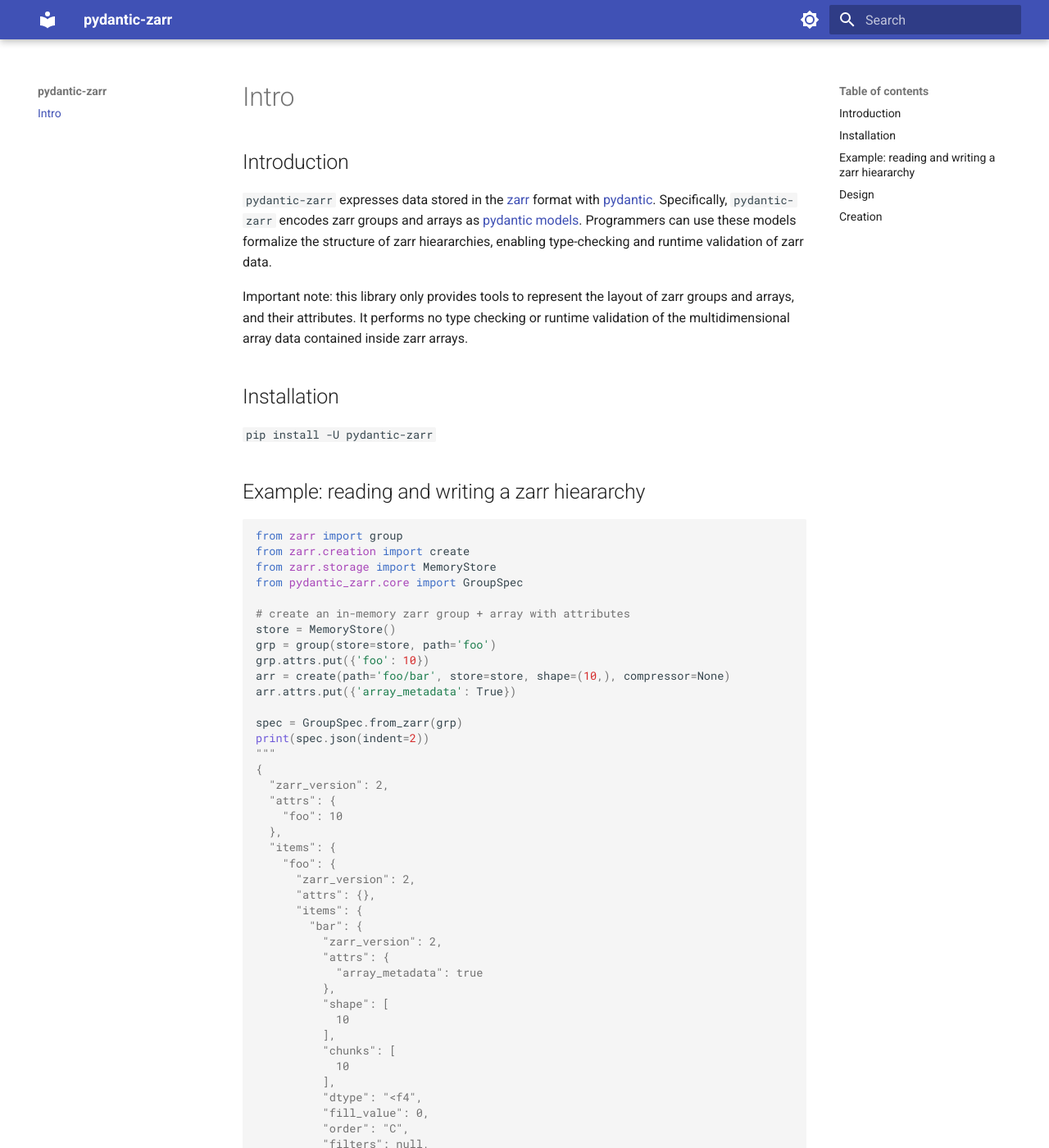
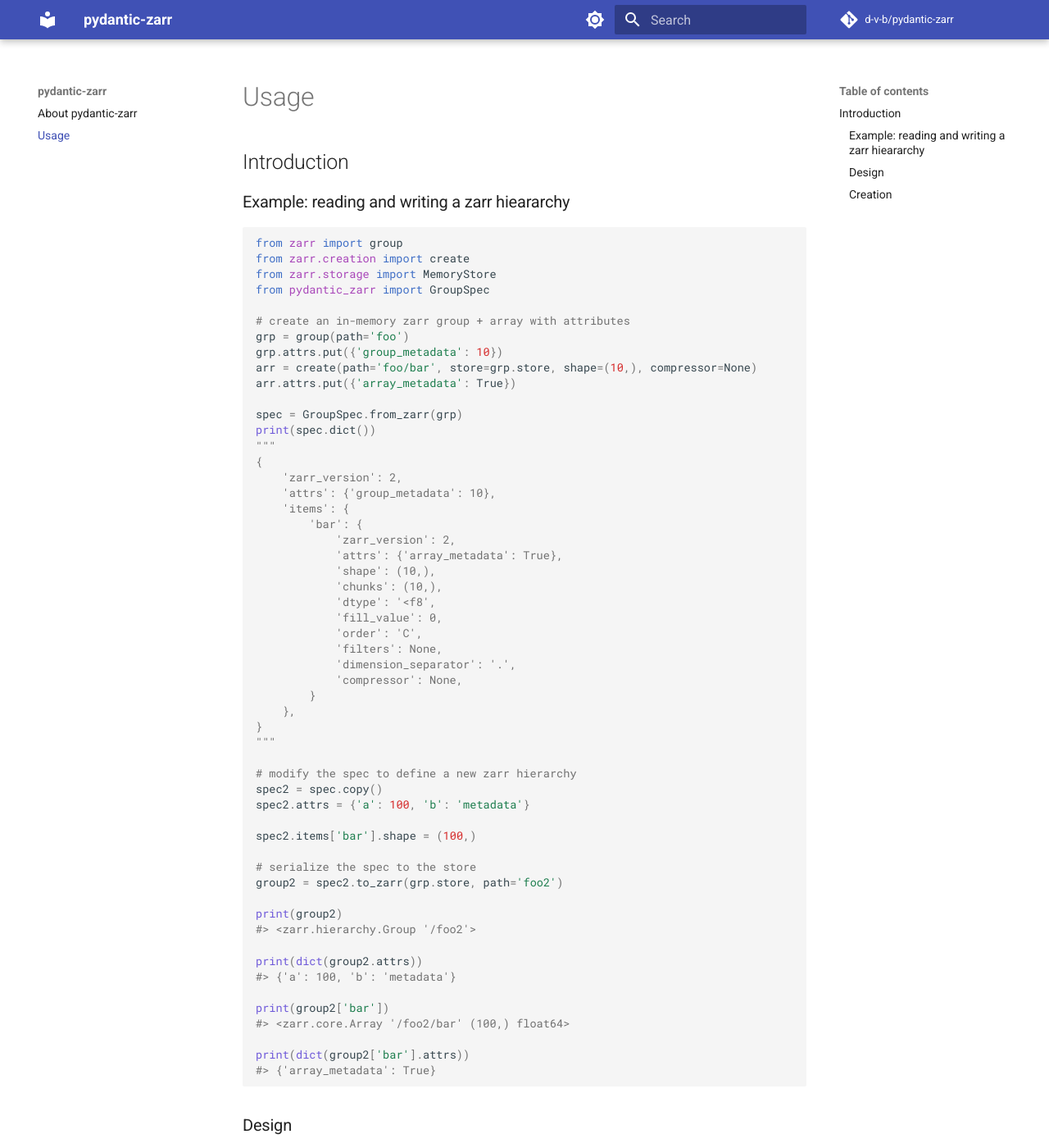
Before and after one commit to janelia-cellmap/pydantic-zarr, an MkDocs documentation site: the page built from docs/intro.md, in a window 1280 px wide and 1400 px high. Shown: the whole window at 82% size. Built offline with MkDocs 1.6.1 and Material for MkDocs 9.7.7, drawn with Linux system fonts in a browser that asks for light colours; comment, search, counter and statistics services are not loaded; some of the changed text lies outside the part shown.

Commit message:
feat: expand docs, add tests for examples

````diff
--- a/docs/intro.md
+++ b/docs/intro.md
@@ -1,63 +1,41 @@
 # Introduction
 
-`pydantic-zarr` expresses data stored in the [zarr](https://zarr.readthedocs.io/en/stable/) format with [pydantic](https://docs.pydantic.dev/1.10/). Specifically, `pydantic-zarr` encodes zarr groups and arrays as [pydantic models](https://docs.pydantic.dev/1.10/usage/models/). Programmers can use these models formalize the structure of zarr hieararchies, enabling type-checking and runtime validation of zarr data.
-
-Important note: this library only provides tools to represent the layout of zarr groups and arrays, and their attributes. It performs no type checking or runtime validation of the multidimensional array data contained inside zarr arrays.
 
 
-# Installation
-
-`pip install -U pydantic-zarr`
-
-# Example: reading and writing a zarr hieararchy
+## Example: reading and writing a zarr hieararchy
 
 ```python
 from zarr import group
 from zarr.creation import create
 from zarr.storage import MemoryStore
-from pydantic_zarr.core import GroupSpec
+from pydantic_zarr import GroupSpec
 
 # create an in-memory zarr group + array with attributes
-store = MemoryStore()
-grp = group(store=store, path='foo')
-grp.attrs.put({'foo': 10})
-arr = create(path='foo/bar', store=store, shape=(10,), compressor=None)
+grp = group(path='foo')
+grp.attrs.put({'group_metadata': 10})
+arr = create(path='foo/bar', store=grp.store, shape=(10,), compressor=None)
 arr.attrs.put({'array_metadata': True})
 
 spec = GroupSpec.from_zarr(grp)
-print(spec.json(indent=2))
+print(spec.dict())
 """
 {
-  "zarr_version": 2,
-  "attrs": {
-    "foo": 10
-  },
-  "items": {
-    "foo": {
-      "zarr_version": 2,
-      "attrs": {},
-      "items": {
-        "bar": {
-          "zarr_version": 2,
-          "attrs": {
-            "array_metadata": true
-          },
-          "shape": [
-            10
-          ],
-          "chunks": [
-            10
-          ],
-          "dtype": "<f4",
-          "fill_value": 0,
-          "order": "C",
-          "filters": null,
-          "dimension_separator": ".",
-          "compressor": null
+    'zarr_version': 2,
+    'attrs': {'group_metadata': 10},
+    'items': {
+        'bar': {
+            'zarr_version': 2,
+            'attrs': {'array_metadata': True},
+            'shape': (10,),
+            'chunks': (10,),
+            'dtype': '<f8',
+            'fill_value': 0,
+            'order': 'C',
+            'filters': None,
+            'dimension_separator': '.',
+            'compressor': None,
         }
-      }
-    }
-  }
+    },
 }
 """
 
@@ -68,7 +46,7 @@
 spec2.items['bar'].shape = (100,)
 
 # serialize the spec to the store
-group2 = spec2.to_zarr(store, path='foo2')
+group2 = spec2.to_zarr(grp.store, path='foo2')
 
 print(group2)
 #> <zarr.hierarchy.Group '/foo2'>
@@ -77,13 +55,13 @@
 #> {'a': 100, 'b': 'metadata'}
 
 print(group2['bar'])
-#> <zarr.core.Array '/foo2/bar' (100,) float32>
+#> <zarr.core.Array '/foo2/bar' (100,) float64>
 
 print(dict(group2['bar'].attrs))
 #> {'array_metadata': True}
 ```
 
-# Design
+## Design
 
 A Zarr group can be represented as two elements:
 
@@ -124,7 +102,7 @@
     """
     1 validation error for GroupSpec[GroupAttrs, TItem]
     attrs -> b
-    value is not a valid integer (type=type_error.integer)
+      value is not a valid integer (type=type_error.integer)
     """
 
 # this passes validation
@@ -142,19 +120,23 @@
     """
     4 validation errors for GroupSpec[TAttr, ArraySpec]
     items -> foo -> shape
-        field required (type=value_error.missing)
+      field required (type=value_error.missing)
     items -> foo -> chunks
-        field required (type=value_error.missing)
+      field required (type=value_error.missing)
     items -> foo -> dtype
-        field required (type=value_error.missing)
+      field required (type=value_error.missing)
     items -> foo -> items
-        extra fields not permitted (type=value_error.extra)
+      extra fields not permitted (type=value_error.extra)
     """
 
 # this passes validation
-items = {'foo': ArraySpec(attrs={}, shape=(1,), dtype='uint8', chunks=(1,))}
+items = {'foo': ArraySpec(attrs={},
+                          shape=(1,),
+                          dtype='uint8',
+                          chunks=(1,),
+                          compressor=None)}
 print(ArraysOnlyGroup(attrs={}, items=items).json(indent=2))
-'''
+"""
 {
   "zarr_version": 2,
   "attrs": {},
@@ -177,10 +159,10 @@
     }
   }
 }
-'''
+"""
 ```
 
-# Creation
+## Creation
 
 Both `ArraySpec` and `GroupSpec` have static `from_zarr` methods, which take a zarr array or group as arguments and return an `ArraySpec` or `GroupSpec`, respectively.
 
--- a/mkdocs.yaml
+++ b/mkdocs.yaml
@@ -1,5 +1,16 @@
 site_name: "pydantic-zarr"
-site_url: https://example.com/
+site_url: https://d-v-b.github.io/pydantic-zarr/
+site_author: Davis Bennett
+site_description: >-
+  Documentation for pydantic-zarr
+
+# Repository
+repo_name: d-v-b/pydantic-zarr
+repo_url: https://github.com/d-v-b/pydantic-zarr
+
+# Copyright
+copyright: Copyright &copy; 2016 - 2023 Davis Bennett
+
 theme:
   name: material
   palette:
@@ -14,8 +25,10 @@
     toggle:
       icon: material/brightness-4
       name: Switch to light mode
+
 nav:
-    - Intro: intro.md
+    - About pydantic-zarr: index.md
+    - Usage: intro.md
 
 markdown_extensions:
   - pymdownx.highlight:
@@ -27,4 +40,5 @@
   - pymdownx.superfences
   - toc:
       baselevel: 2
-      toc_depth: 2
+      toc_depth: 3
+      permalink: "#"
--- a/pyproject.toml
+++ b/pyproject.toml
@@ -18,6 +18,8 @@
 mypy = "^1.3.0"
 mkdocs = "^1.4.3"
 mkdocs-material = "^9.1.18"
+mkdocstrings = "^0.22.0"
+pytest-examples = "^0.0.9"
 
 [build-system]
 requires = ["poetry-core"]
````
Also changed, not shown: docs/index.md (added, +58 -0 lines), docs/plugins/main.py (added, +78 -0 lines), 2 other files.
